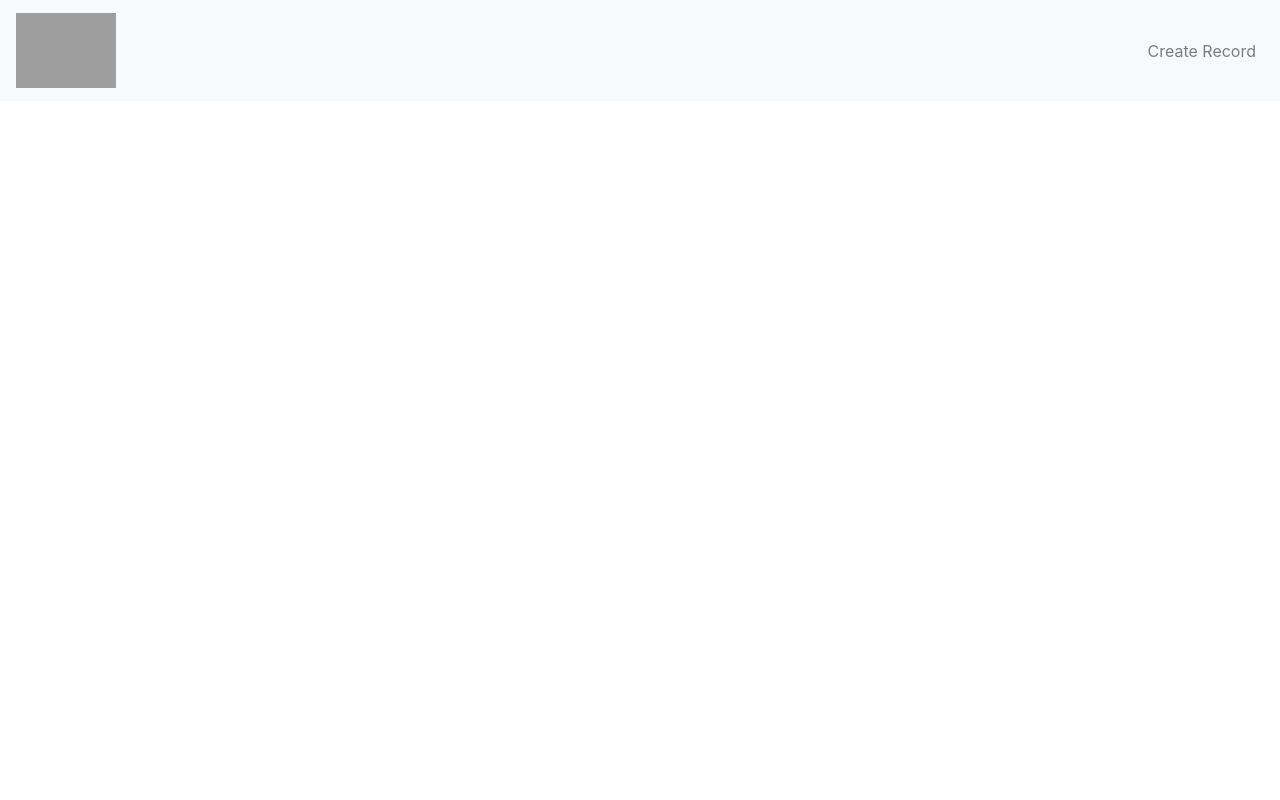
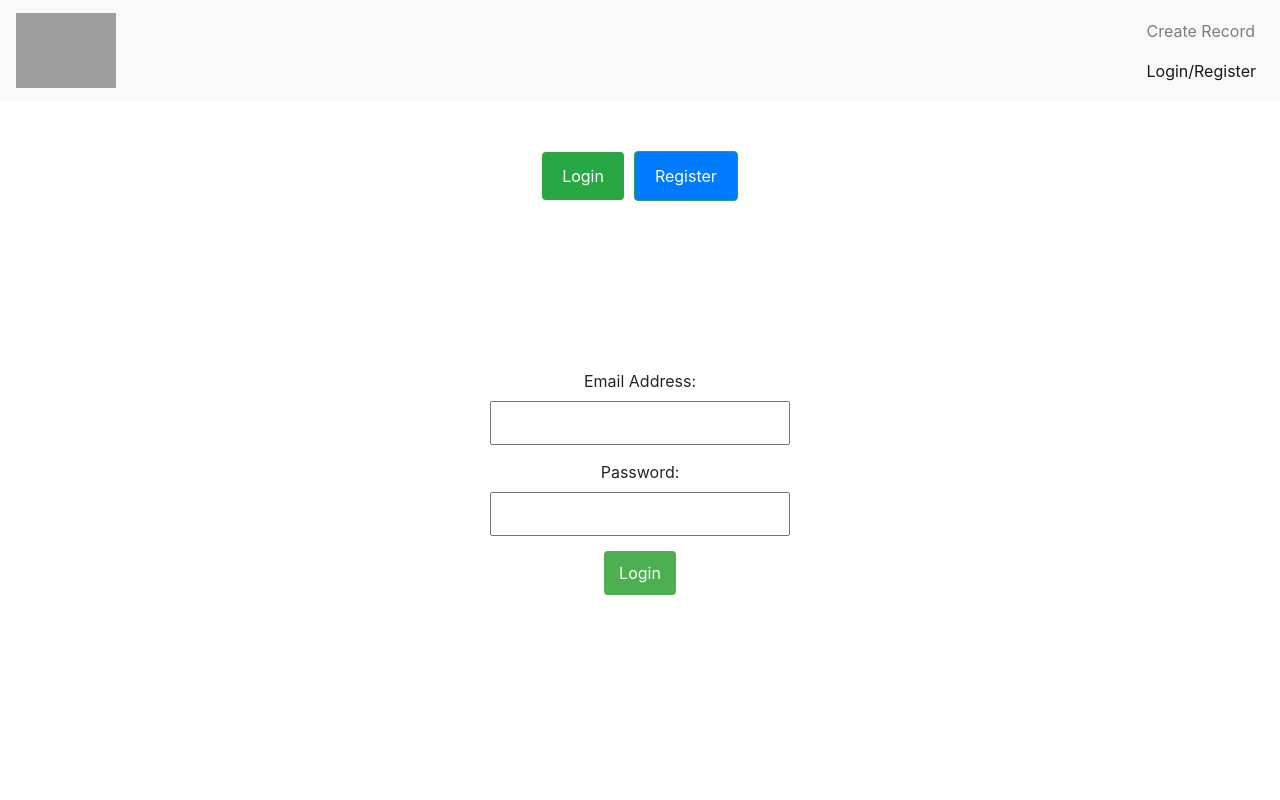
Before and after one commit to Darrel-Koh/Bulls-AI, a React (Create React App) app in the folder mern/client/: page /loginPage in a window 1280 px wide. Before the commit this address had no page. Shown: the top 800 px of the page. Built offline with nearby package versions, Linux system fonts and the light colour scheme; grey boxes are pictures that could not be loaded.

Commit message:
LoginPage v1

```diff
--- a/mern/client/src/App.js
+++ b/mern/client/src/App.js
@@ -8,6 +8,7 @@ import Navbar from "./components/navbar";
 import RecordList from "./components/recordList";
 import Edit from "./components/edit";
 import Create from "./components/create";
+import LoginPage from "./components/loginPage";
 
 const App = () => {
   return (
@@ -18,6 +19,7 @@ const App = () => {
         <Route exact path="/" element={<RecordList />} />
         <Route path="/edit/:id" element={<Edit />} />
         <Route path="/create" element={<Create />} />
+        <Route path="/loginPage" element={<LoginPage />} />
       </Routes>
       </div>
     </div>
--- /dev/null
+++ b/mern/client/src/components/loginPage.js
@@ -0,0 +1,149 @@
+// LoginPage.js
+
+import React, { useState } from 'react';
+
+const LoginPage = () => {
+  const [activeTab, setActiveTab] = useState('login');
+  const [loginUsername, setLoginUsername] = useState('');
+  const [loginPassword, setLoginPassword] = useState('');
+  const [registerUsername, setRegisterUsername] = useState('');
+  const [registerPassword, setRegisterPassword] = useState('');
+  const [registerFirstName, setRegisterFirstName] = useState('');
+
+  const handleLogin = (e) => {
+    e.preventDefault();
+    console.log('Logging in with:', loginUsername, loginPassword);
+
+    setLoginUsername('');
+    setLoginPassword('');
+  };
+
+  const handleRegister = (e) => {
+    e.preventDefault();
+    console.log('Registering with:', registerUsername, registerPassword, setRegisterFirstName);
+
+    setRegisterUsername('');
+    setRegisterPassword('');
+    setRegisterFirstName('');
+  };
+
+  return (
+    <div style={{ textAlign: 'center', marginTop: '50px', minHeight: '100vh', display: 'flex', flexDirection: 'column' }}>
+      <div style={{ marginBottom: '20px' }}>
+        <button
+          style={{
+            padding: '12px 20px',
+            marginRight: '10px',
+            backgroundColor: activeTab === 'login' ? '#28a745' : '#007bff',
+            color: 'white',
+            border: 'none',
+            borderRadius: '4px',
+            cursor: 'pointer',
+            fontSize: '16px',
+          }}
+          onClick={() => setActiveTab('login')}
+        >
+          Login
+        </button>
+        <button
+          style={{
+            padding: '12px 20px',
+            backgroundColor: activeTab === 'register' ? '#28a745' : '#007bff',
+            color: 'white',
+            border: '1px solid #28a745',
+            borderRadius: '4px',
+            cursor: 'pointer',
+            fontSize: '16px',
+          }}
+          onClick={() => setActiveTab('register')}
+        >
+          Register
+        </button>
+      </div>
+      {activeTab === 'login' && (
+        <form onSubmit={handleLogin} style={{ maxWidth: '300px', margin: 'auto' }}>
+          <div style={{ marginBottom: '15px' }}>
+            <label htmlFor="loginUsername">Email Address:</label>
+            <input
+              type="text"
+              id="loginUsername"
+              value={loginUsername}
+              onChange={(e) => setLoginUsername(e.target.value)}
+              style={{ width: '100%', padding: '8px' }}
+            />
+          </div>
+          <div style={{ marginBottom: '15px' }}>
+            <label htmlFor="loginPassword">Password:</label>
+            <input
+              type="password"
+              id="loginPassword"
+              value={loginPassword}
+              onChange={(e) => setLoginPassword(e.target.value)}
+              style={{ width: '100%', padding: '8px' }}
+            />
+          </div>
+
+          <div>
+            <button type="submit" style={submitButtonStyle}>
+              Login
+            </button>
+          </div>
+        </form>
+      )}
+      {activeTab === 'register' && (
+        <form onSubmit={handleRegister} style={{ maxWidth: '300px', margin: 'auto' }}>
+          <div style={{ marginBottom: '15px' }}>
+            <label htmlFor="registerUsername">Email Address:</label>
+            <input
+              type="text"
+              id="registerUsername"
+              value={registerUsername}
+              onChange={(e) => setRegisterUsername(e.target.value)}
+              style={{ width: '100%', padding: '8px' }}
+            />
+          </div>
+          <div style={{ marginBottom: '15px' }}>
+            <label htmlFor="registerPassword">Password:</label>
+            <input
+              type="password"
+              id="registerPassword"
+              value={registerPassword}
+              onChange={(e) => setRegisterPassword(e.target.value)}
+              style={{ width: '100%', padding: '8px' }}
+            />
+          </div>
+          <div style={{ marginBottom: '15px' }}>
+            <label htmlFor="registerFirstName">First Name:</label>
+            <input
+              type="text"
+              id="registerFirstName"
+              value={registerFirstName}
+              onChange={(e) => setRegisterFirstName(e.target.value)}
+              style={{ width: '100%', padding: '8px' }}
+            />
+          </div>
+          <div>
+            <button type="submit" style={submitButtonStyle}>
+              Register
+            </button>
+          </div>
+        </form>
+      )}
+      <footer style={{ marginTop: 'auto', padding: '10px', backgroundColor: '#f4f4f4' }}>
+        <p>&copy; 2023 Bulls Ai. All rights reserved.</p>
+      </footer>
+    </div>
+  );
+};
+
+const submitButtonStyle = {
+  backgroundColor: '#4CAF50',
+  color: 'white',
+  padding: '10px 15px',
+  border: 'none',
+  borderRadius: '4px',
+  cursor: 'pointer',
+};
+
+
+export default LoginPage;
--- a/mern/client/src/components/navbar.js
+++ b/mern/client/src/components/navbar.js
@@ -32,6 +32,9 @@ export default function Navbar() {
              <NavLink className="nav-link" to="/create">
                Create Record
              </NavLink>
+             <NavLink className="nav-link" to="/loginPage">
+               Login/Register
+             </NavLink>
            </li>
          </ul>
        </div>
```
